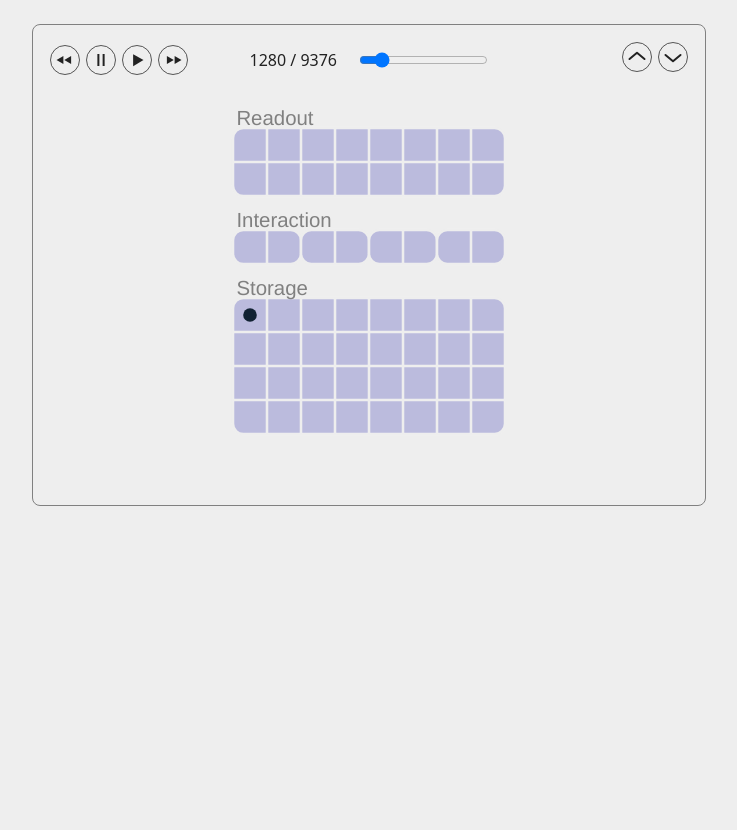
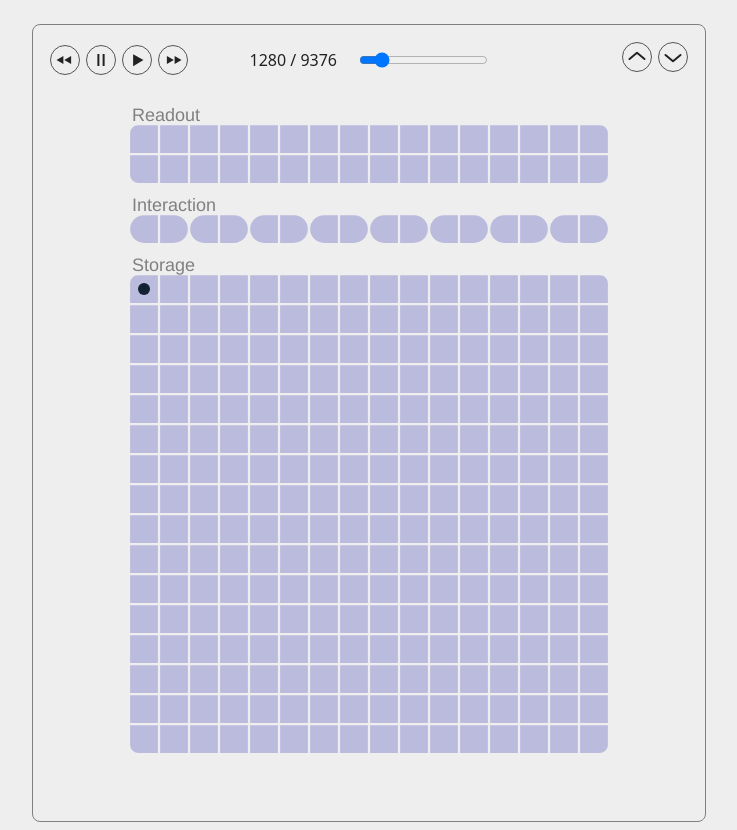
Before and after one commit to billti/minpage, a website with bundled scripts: page public/index.html in a window 1280 px wide. Shown: the whole page, without its empty margins (271-1008 px from the left). Before the commit the page ends 800 px from the top, so only its background shows below. Built offline with nearby package versions, Linux system fonts and the light colour scheme; files whose address does not match are found by name.

Commit message:
Render zones in code

```diff
--- a/public/index.html
+++ b/public/index.html
@@ -49,63 +49,17 @@
         <div class="minpage-bigsmall">
           <svg class="minpage-toolbar" viewBox="0 0 544 256">
             <g class="minpage-icon">
-              <circle cx="128" cy="128" r="116" />
+              <circle cx="128" cy="128" r="116" data-control="zoom-in" />
               <path class="minpage-icon-line" d="M68 144 l60 -50 l60 50" />
             </g>
             <g class="minpage-icon" transform="translate(288)">
-              <circle cx="128" cy="128" r="116" />
+              <circle cx="128" cy="128" r="116" data-control="zoom-out" />
               <path class="minpage-icon-line" d="M68 112 l60 50 l60 -50" />
             </g>
           </svg>
         </div>
       </div>
-      <div class="minpage-zones">
-        <svg
-          viewBox="-5 0 90 110"
-          width="306"
-          height="374"
-          xmlns="http://www.w3.org/2000/svg"
-        >
-          <g class="minpage-zonebox" transform="translate(0,10)">
-            <rect x="0" y="0" width="80" height="20" rx="3" />
-            <path d="M0,10 h80" />
-            <path d="M10,0 v20" />
-            <path d="M20,0 v20" />
-            <path d="M30,0 v20" />
-            <path d="M40,0 v20" />
-            <path d="M50,0 v20" />
-            <path d="M60,0 v20" />
-            <path d="M70,0 v20" />
-            <text x="1" y="-1" class="minpage-zone-text">Readout</text>
-          </g>
-          <g class="minpage-zonebox" transform="translate(0,40)">
-            <rect x="0" y="0" width="20" height="10" rx="3" />
-            <path d="M10,0 v10" />
-            <rect x="20" y="0" width="20" height="10" rx="3" />
-            <path d="M30,0 v10" />
-            <rect x="40" y="0" width="20" height="10" rx="3" />
-            <path d="M50,0 v10" />
-            <rect x="60" y="0" width="20" height="10" rx="3" />
-            <path d="M70,0 v10" />
-            <text x="1" y="-1" class="minpage-zone-text">Interaction</text>
-          </g>
-          <g class="minpage-zonebox" transform="translate(0,60)">
-            <rect x="0" y="0" width="80" height="40" rx="3" />
-            <path d="M0,10 h80" />
-            <path d="M0,20 h80" />
-            <path d="M0,30 h80" />
-            <path d="M10,0 v40" />
-            <path d="M20,0 v40" />
-            <path d="M30,0 v40" />
-            <path d="M40,0 v40" />
-            <path d="M50,0 v40" />
-            <path d="M60,0 v40" />
-            <path d="M70,0 v40" />
-            <text x="1" y="-1" class="minpage-zone-text">Storage</text>
-          </g>
-          <circle class="minpage-qubit" cx="5" cy="65" r="2" />
-        </svg>
-      </div>
+      <div class="minpage-zones"></div>
     </div>
     <script src="build/index.js"></script>
   </body>
--- a/src/index.ts
+++ b/src/index.ts
@@ -1,15 +1,37 @@
 import "./index.css";
+import { Layout } from "./layout";
+
+const machineLayout = {
+  cols: 16,
+  readoutRows: 2,
+  interactionRows: 1,
+  storageRows: 16,
+}
 
 function render() {
+  // Render the layout
+  const layout = new Layout(machineLayout);
+  const zones = document.body.querySelector(".minpage-zones") as HTMLDivElement;
+  zones.appendChild(layout.container);
+
+  // Wire up the controls
   const app: HTMLDivElement = document.getElementById("app") as HTMLDivElement;
-
   const next = document.querySelector(
     "[data-control='next']"
   ) as SVGCircleElement;
   const prev = document.querySelector(
     "[data-control='prev']"
   ) as SVGCircleElement;
+  const zoomIn = document.querySelector(
+    "[data-control='zoom-in']"
+  ) as SVGCircleElement;
+  const zoomOut = document.querySelector(
+    "[data-control='zoom-out']"
+  ) as SVGCircleElement;
   const qubit = document.querySelector(".minpage-qubit") as SVGCircleElement;
+
+  zoomIn.addEventListener("click", () => layout.zoomIn());
+  zoomOut.addEventListener("click", () => layout.zoomOut());
 
   next.addEventListener("click", () => {
     qubit
--- /dev/null
+++ b/src/layout.ts
@@ -0,0 +1,165 @@
+import { appendChildren, createSvgElements, setAttributes } from "./utils";
+
+type MachineLayout = {
+  cols: number;
+  readoutRows: number;
+  interactionRows: number;
+  storageRows: number;
+};
+
+const qubitSize = 10;
+const zoneSpacing = 10;
+const colPadding = 10;
+const initialScale = 3.0;
+const scaleStep = 0.25;
+const zoneBoxCornerRadius = 3;
+const doublonCornerRadius = 5;
+
+export class Layout {
+  container: SVGSVGElement;
+  width: number;
+  height: number;
+  scale: number;
+
+  constructor(private layout: MachineLayout) {
+    if (layout.interactionRows != 1) {
+        throw "Only 1 interaction row supported";
+    }
+    this.container = document.createElementNS(
+      "http://www.w3.org/2000/svg",
+      "svg"
+    );
+    this.scale = initialScale;
+    this.height =
+      (layout.readoutRows + layout.interactionRows + layout.storageRows) *
+        qubitSize +
+      zoneSpacing * 4;
+    this.width = layout.cols * qubitSize + colPadding;
+    setAttributes(this.container, {
+      viewBox: `-5 0 ${this.width} ${this.height}`,
+      width: `${this.width * this.scale}px`,
+      height: `${this.height * this.scale}px`,
+    });
+
+    const readoutOffset = zoneSpacing;
+    const interactionOffset = 2 * zoneSpacing + layout.readoutRows * qubitSize;
+    const storageOffset = 3 * zoneSpacing + layout.readoutRows * qubitSize + layout.interactionRows * qubitSize;
+
+    this.renderZone(readoutOffset, "Readout", layout.readoutRows, layout.cols);
+    this.renderDoublons(interactionOffset, "Interaction", layout.cols);
+    this.renderZone(storageOffset, "Storage", layout.storageRows, layout.cols);
+    this.renderQubits();
+  }
+
+  renderZone(offset: number, title: string, rows: number, cols: number) {
+    const g = createSvgElements("g")[0];
+    setAttributes(g, {
+      transform: `translate(0 ${offset})`,
+      class: "minpage-zonebox",
+    });
+    const rect = createSvgElements("rect")[0];
+    setAttributes(rect, {
+      x: "0",
+      y: "0",
+      width: `${cols * qubitSize}`,
+      height: `${rows * qubitSize}`,
+      rx: `${zoneBoxCornerRadius}`,
+    });
+    appendChildren(g, [rect]);
+
+    // Draw the lines between the rows
+    for (let i = 1; i < rows; i++) {
+      const path = createSvgElements("path")[0];
+      setAttributes(path, {
+        d: `M 0,${i * qubitSize} h${cols * qubitSize}`,
+      });
+      appendChildren(g, [path]);
+    }
+
+    // Draw the lines between the columns
+    for (let i = 1; i < cols; i++) {
+      const path = createSvgElements("path")[0];
+      setAttributes(path, {
+        d: `M ${i * qubitSize},0 v${rows * qubitSize}`,
+      });
+      appendChildren(g, [path]);
+    }
+
+    // Draw the title
+    const text = createSvgElements("text")[0];
+    setAttributes(text, {
+      x: "1",
+      y: "-1",
+      class: "minpage-zone-text",
+    });
+    text.textContent = title;
+
+    appendChildren(g, [text]);
+    appendChildren(this.container, [g]);
+  }
+
+  renderDoublons(offset: number, title: string, cols: number) {
+    const g = createSvgElements("g")[0];
+    setAttributes(g, {
+      transform: `translate(0 ${offset})`,
+      class: "minpage-zonebox",
+    });
+
+    // Draw each doublon
+    for (let i = 0; i < cols; i+=2) {
+      const rect = createSvgElements("rect")[0];
+      setAttributes(rect, {
+        x: `${i * qubitSize}`,
+        y: "0",
+        width: `${qubitSize * 2}`,
+        height: `${qubitSize}`,
+        rx: `${doublonCornerRadius}`,
+      });
+      const path = createSvgElements("path")[0];
+      setAttributes(path, {
+        d: `M ${(i + 1) * qubitSize},0 v${qubitSize}`,
+      });
+      appendChildren(g, [rect, path]);
+    }
+
+    // Draw the title
+    const text = createSvgElements("text")[0];
+    setAttributes(text, {
+      x: "1",
+      y: "-1",
+      class: "minpage-zone-text",
+    });
+    text.textContent = title;
+
+    appendChildren(g, [text]);
+    appendChildren(this.container, [g]);
+  }
+
+  renderQubits() {
+    // TODO
+    const circle = createSvgElements("circle")[0];
+    setAttributes(circle, {
+        "cx": "5",
+        "cy": "65",
+        "r": `2`,
+        "class": "minpage-qubit",
+    });
+    appendChildren(this.container, [circle]);
+  }
+
+  zoomIn() {
+    this.scale += (scaleStep * this.scale);
+    setAttributes(this.container, {
+      width: `${this.width * this.scale}px`,
+      height: `${this.height * this.scale}px`,
+    });
+  }
+
+  zoomOut() {
+    this.scale -= (scaleStep * this.scale);
+    setAttributes(this.container, {
+      width: `${this.width * this.scale}px`,
+      height: `${this.height * this.scale}px`,
+    });
+  }
+}
--- /dev/null
+++ b/src/utils.ts
@@ -0,0 +1,17 @@
+// **** Helper functions for rendering SVG elements ****
+
+type StringMap = Record<string, string>;
+
+export function createSvgElements(...tags: string[]): SVGElement[] {
+  return tags.map((tag) =>
+    document.createElementNS("http://www.w3.org/2000/svg", tag)
+  );
+}
+
+export function setAttributes(el: SVGElement, attrs: StringMap) {
+  for (const key in attrs) el.setAttribute(key, attrs[key]);
+}
+
+export function appendChildren(parent: Element, children: Element[]) {
+  children.forEach((child) => parent.appendChild(child));
+}
```
Also changed, not shown: src/layout.svg.
